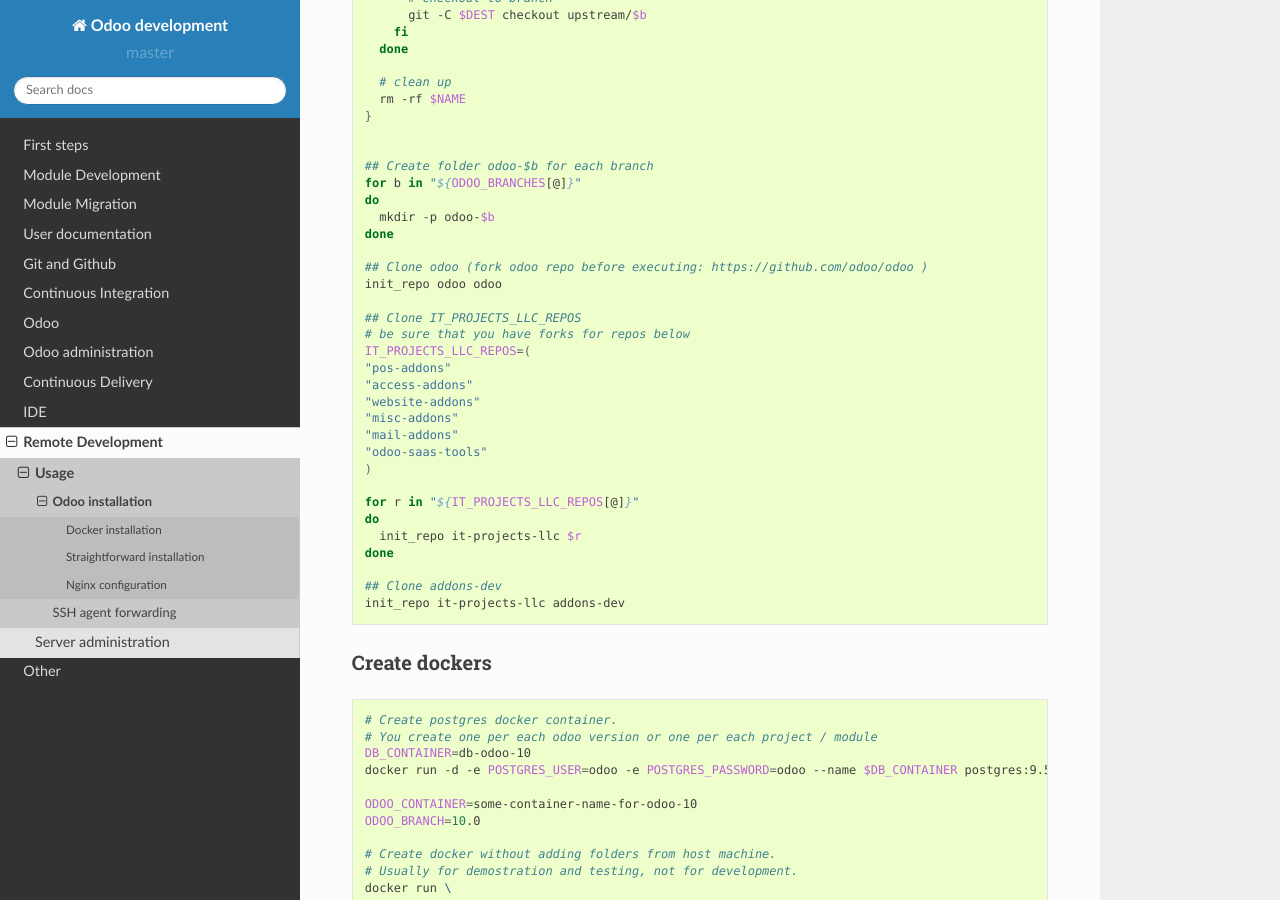
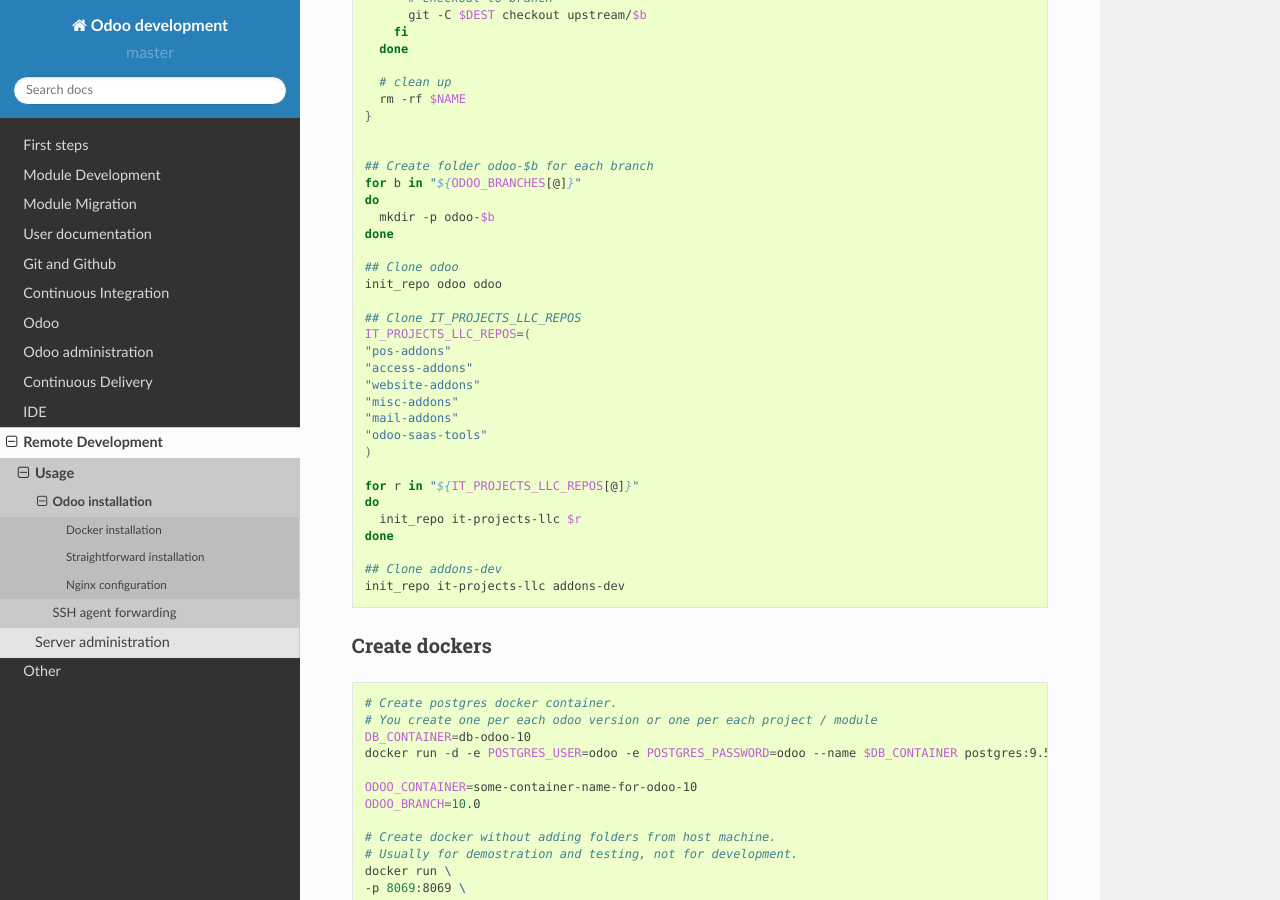
Before and after one commit to itpp-labs/odoo-development, a Sphinx documentation site: the page built from docs/admin/install.rst, in a window 1280 px wide and 900 px high, scrolled down 1217 px. Built offline with Sphinx 7.4.7 and the Read the Docs theme 2.0.0, drawn with Linux system fonts in a browser that asks for light colours; pages that are not in the unit, such as notebooks, are missing from menus.

Commit message:
install: No need to fork repos before cloning

```diff
--- a/docs/admin/install.rst
+++ b/docs/admin/install.rst
@@ -62,11 +62,10 @@
      mkdir -p odoo-$b
    done
 
-   ## Clone odoo (fork odoo repo before executing: https://github.com/odoo/odoo )
+   ## Clone odoo
    init_repo odoo odoo
 
    ## Clone IT_PROJECTS_LLC_REPOS
-   # be sure that you have forks for repos below
    IT_PROJECTS_LLC_REPOS=(
    "pos-addons"
    "access-addons"
```
